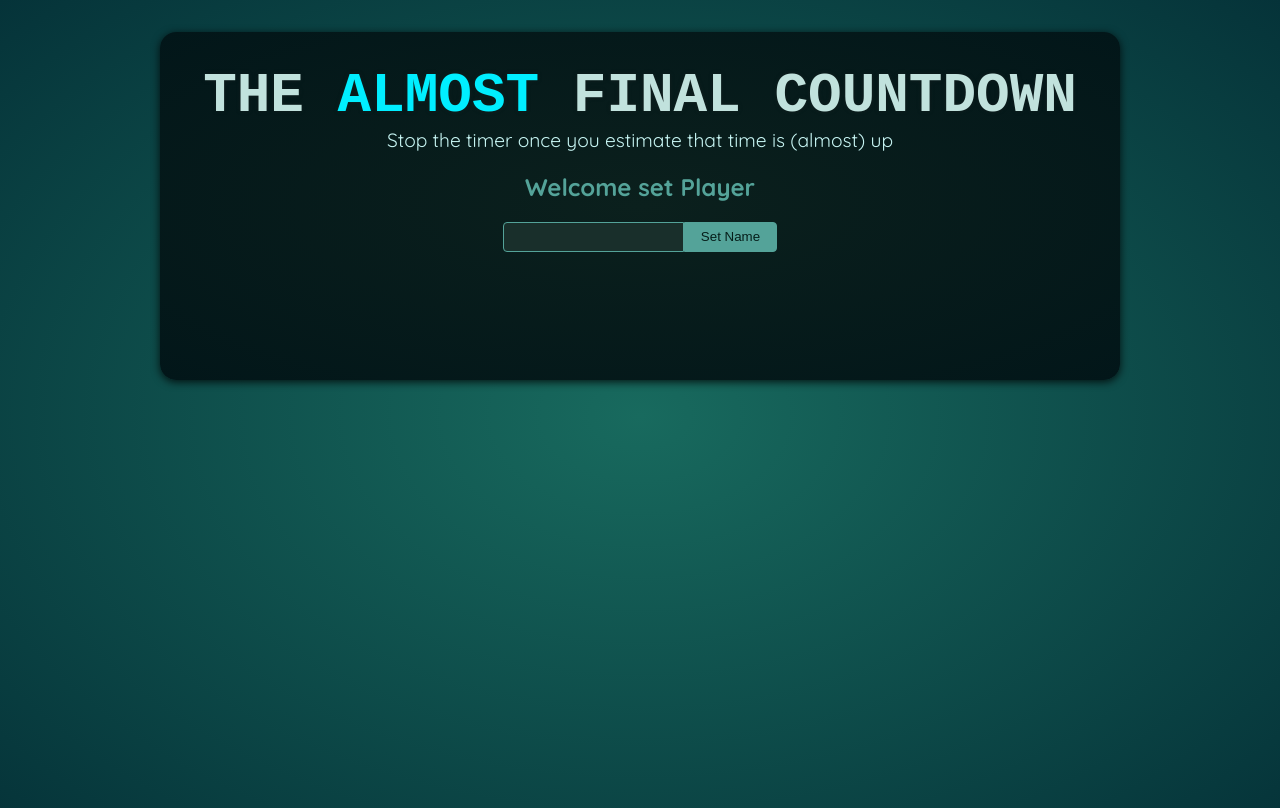
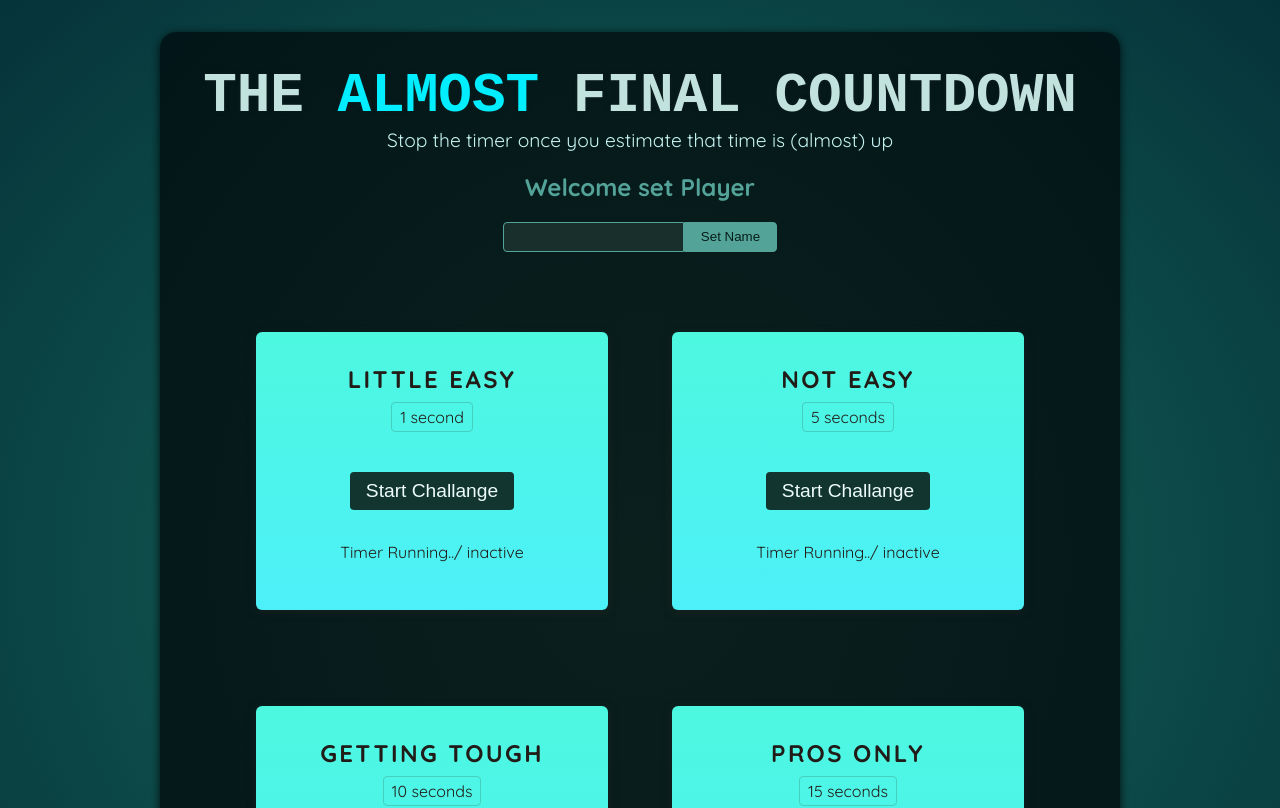
Before and after one commit to vaibhavkmr23/TimerChallangeGame_React, a React (Vite) app: page / in a window 1280 px wide. Shown: the top 808 px of the page. Built offline with nearby package versions, Linux system fonts and the light colour scheme; a web font is replaced by a local one.

Commit message:
Adding Challenges to the Demo Project

```diff
--- a/src/App.jsx
+++ b/src/App.jsx
@@ -1,10 +1,16 @@
 import Player from './components/Player.jsx';
+import TimerChallange from './components/TimerChallenge.jsx';
 
 function App() {
   return (
     <>
       <Player />
-      <div id="challenges"></div>
+      <div id="challenges">
+        <TimerChallange title={"Little Easy"} targetTime={1}/>
+        <TimerChallange title={"Not Easy"} targetTime={5}/>
+        <TimerChallange title={"Getting Tough"} targetTime={10}/>
+        <TimerChallange title={"Pros Only"} targetTime={15}/>
+      </div>
     </>
   );
 }
--- /dev/null
+++ b/src/components/TimerChallenge.jsx
@@ -0,0 +1,14 @@
+export default function TimerChallange({ title, targetTime }) {
+  return (
+    <section className="challenge">
+      <h2>{title}</h2>
+      <p className="challenge-time">
+        {targetTime} second{targetTime > 1 ? "s" : ""}
+      </p>
+      <p>
+        <button>Start Challange</button>
+      </p>
+      <p className="">Timer Running../ inactive</p>
+    </section>
+  );
+}
```
